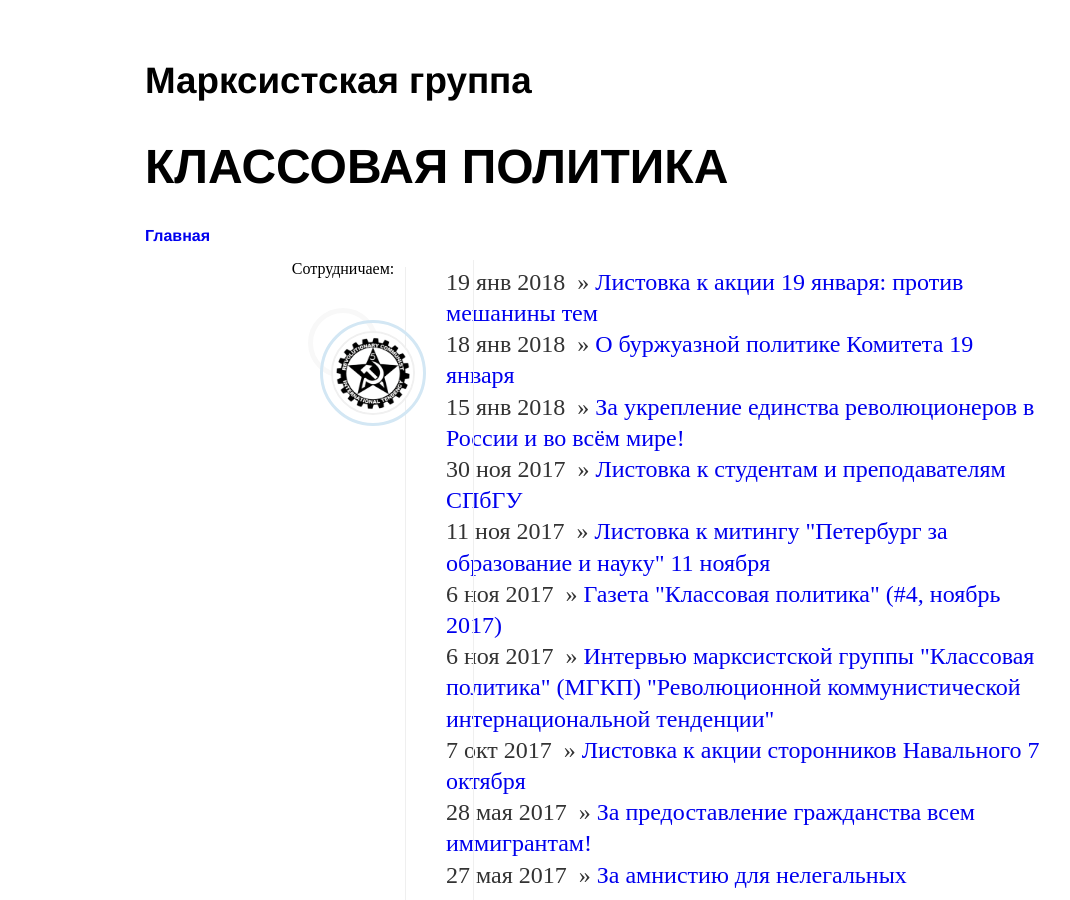
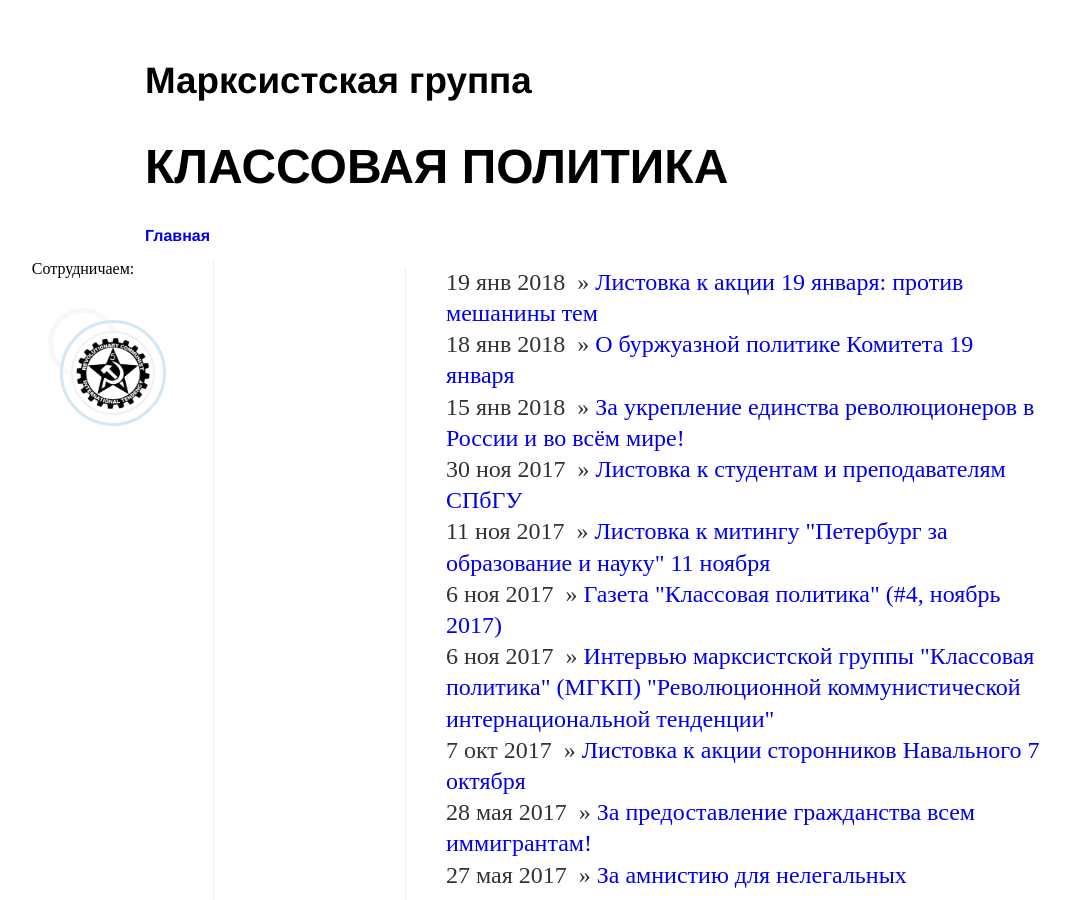
Before and after one commit to mgkp/mgkp.github.io, a Jekyll site: the page built from index.html, in a window 1280 px wide and 900 px high. Shown: the whole window, without its empty margins (47-1117 px from the left). Built offline with Jekyll 4.4.1, drawn with Linux system fonts in a browser that asks for light colours.

Commit message:
sidebar left

```diff
--- a/css/main.css
+++ b/css/main.css
@@ -62,7 +62,7 @@
 	width: 260px;
 	position: fixed;
 	top: 260px;
-	left: 260px;
+	left: 0px;
 	bottom: 260px;
 	right: auto;
 	min-height: 690px;
```
